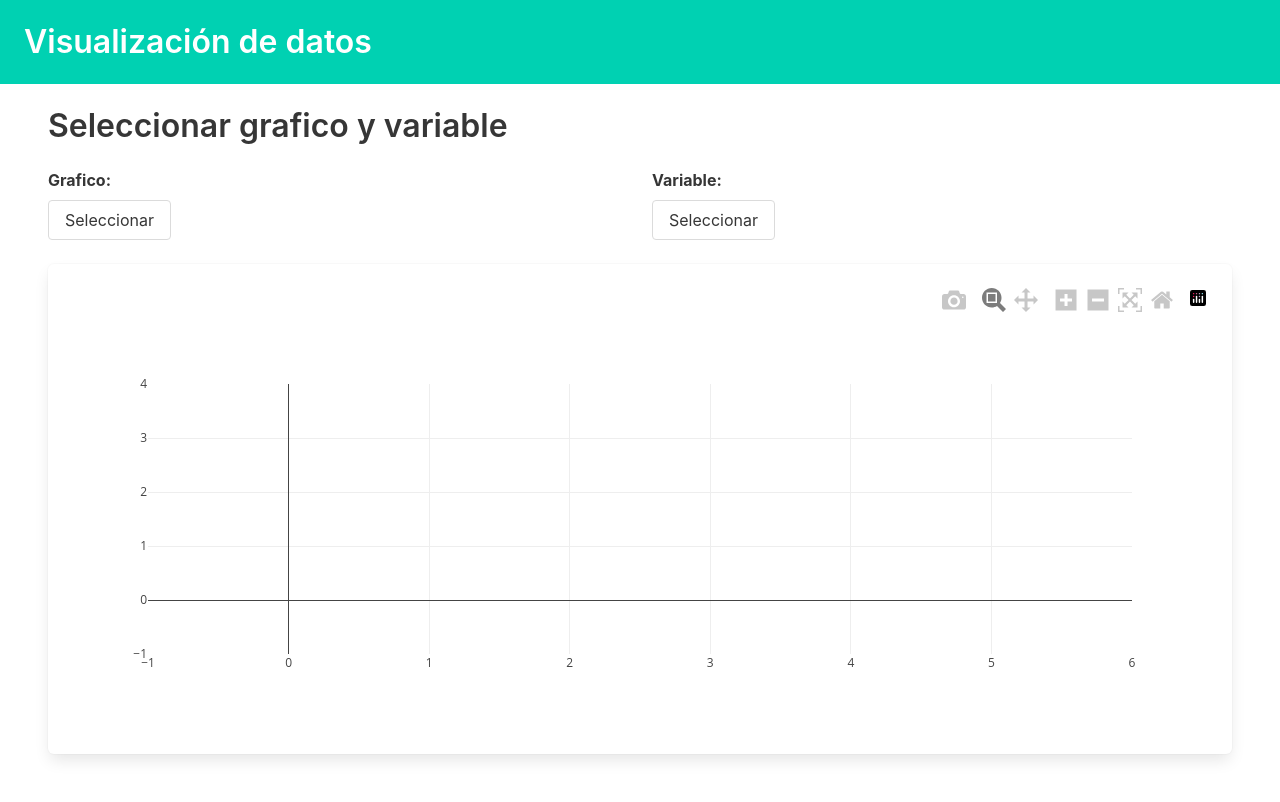
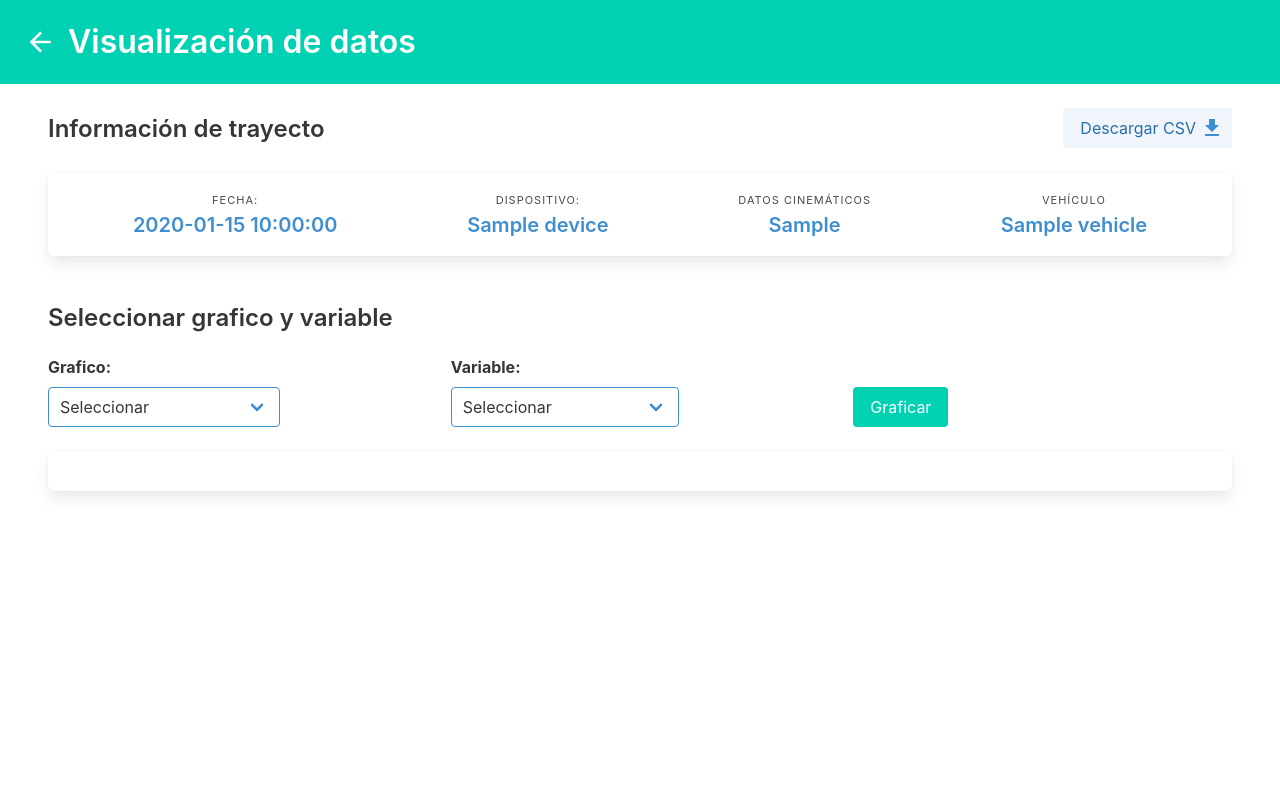
Before and after one commit to santiagoYps/ICRDSWeb, a Flask app: template templates/charts.html in a window 1280 px wide. After the commit the page ends 497 px from the top, so only its background shows below. Run offline with Flask 2, Linux system fonts and the light colour scheme; the template is opened without the code that fills it: most values are stand-ins (such as "Sample title", 1, 10 or a date in 2020); some libraries are stand-ins or nearby versions.

Commit message:
IMPL: chart selection and trip info displayed

```diff
--- a/app.py
+++ b/app.py
@@ -19,10 +19,9 @@ firebase_admin.initialize_app(cred, {
     'databaseURL': 'https://vehicledatacollected-default-rtdb.firebaseio.com/'
 })
 
-def line_chart(df):
+def line_chart(df, variable):
     near_crash_df = df.copy()
     no_crash_df = df.copy()
-    variable = "accY"
     x = df['timestamp']
     # Filter colums for eventClass
     near_crash_df.loc[df['eventClass'] == 0, variable] = None
@@ -85,6 +84,7 @@ def pie_chart(df):
 
     return fig
 
+
 @app.route("/")
 def query_trips():
     ref = db.reference('/tripList')
@@ -97,38 +97,48 @@ def query_trips():
     }
     return render_template('index.html', **data)
 
-@app.route("/trips/details/<id>", methods=["GET"])
+
+@app.route("/trips/details/<id>", methods=["GET", "POST"])
 def trip_details(id):
+    if request.method == 'GET':
+        ref = db.reference('/tripList/' + str(id))
+        trip = ref.get()
 
-    #trip_name = str(id)
-    trip_name = "-Mqwa3JkKT8ny9lxOPnm"
-    df = pd.read_csv("./data/raspberry_-Mqwa3JkKT8ny9lxOPnm_data.csv")
-    df["timestamp"] = pd.to_datetime(df['timestamp'], unit='s')
+        trip_name = "-Mqwa3JkKT8ny9lxOPnm"
+        data = {
+            "trip": trip_name,
+            "tripId": id,
+            **trip
+        }
+        return render_template('charts.html', **data)
 
-    #fig = line_chart(df)
-    fig = pie_chart(df)
-    graphJSON = json.dumps(fig, cls=plotly.utils.PlotlyJSONEncoder)
-    data = {
-        "trip": trip_name,
-        "graphJSON": graphJSON
-    }
-    # TODO: Reconocer el grafico line,chart,pie, etc
+    elif request.method == 'POST':
+        request_data = request.get_json()
+        graphType = request_data['graph']
+        variable = request_data['variable']
 
-    if request.method == 'POST':
-        req = request.get_json()
+        #TODO: Obtener datos de firebase como dataframe
+        df = pd.read_csv("./data/raspberry_-Mqwa3JkKT8ny9lxOPnm_data.csv")
+        df["timestamp"] = pd.to_datetime(df['timestamp'], unit='s')
 
-        if req["chart"] == "line":
-            graphJSON = json.dumps(fig, cls=plotly.utils.PlotlyJSONEncoder)
-            data = {
-                "trip": trip_name,
-                "graphJSON": graphJSON
-            }
-            return render_template('charts.html', **data)
+        # TODO: Reconocer graficos restantes
+        fig = None
+        if graphType == 'lineal':
+            fig = line_chart(df, variable)
+        elif graphType == 'pie':
+            fig = pie_chart(df)
         else:
-            return render_template('charts.html', **data)
+            res = make_response(json.dumps({"code": 400, "error": "Invalid fields"}), 400)
+            res.headers['Content-Type'] = 'application/json'
+            return res
+
+        graphJSON = json.dumps(fig, cls=plotly.utils.PlotlyJSONEncoder)
+        return graphJSON
 
     else:
-        return render_template('charts.html', **data)
+        res = make_response(json.dumps({"code": 404, "error": "NOT FOUND"}), 404)
+        res.headers['Content-Type'] = 'application/json'
+        return res
 
 
 @app.route("/removeTrip", methods=["DELETE"])
--- a/static/js/charts.js
+++ b/static/js/charts.js
@@ -1,11 +1,91 @@
-const dropdownChartBtn = document.getElementById("dropdown-chart-btn");
-const dropdownVariableBtn = document.getElementById("dropdown-variable-btn");
-
-function showDropdownItems(event){
-    const div = document.querySelector(`div[data-btn="${event.target.id}"]`)
-    div.classList.toggle("is-active")
+const graphSelectContainer = document.getElementById('graph-select');
+const variableSelectContainer = document.getElementById('variable-select');
+const graphBtn = document.getElementById('graph-btn');
+const graphMsgs = {
+    'pie': 'El diagrama de pastel mostrará solo la clasificación de eventos (near-crash/Sin evento)',
+    'scatter': 'El diagrama de dispersión se mostrará todas las variables'
 }
 
 
-dropdownChartBtn.addEventListener('click', showDropdownItems, false);
-dropdownVariableBtn.addEventListener('click', showDropdownItems, false);
+graphSelectContainer.addEventListener('change', handleGraphSelection, false);
+graphBtn.addEventListener('click', updateGraphics, false);
+
+graphSelectContainer.querySelector('select').selectedIndex = 0;
+variableSelectContainer.querySelector('select').selectedIndex = 0;
+
+function handleGraphSelection(e) {
+    const graph = e.target.value;
+    if (graph === 'pie' || graph === 'scatter')
+        showVariableSelection(false, graph);
+    else
+        showVariableSelection(true);
+
+}
+
+function showVariableSelection(show, graph){
+    if (show){
+        variableSelectContainer.classList.remove('is-hidden');
+        const msg = variableSelectContainer.nextElementSibling;
+        msg.classList.add('is-hidden');
+        msg.textContent = '';
+    }
+    else{
+        variableSelectContainer.classList.add('is-hidden');
+        const msg = variableSelectContainer.nextElementSibling;
+        msg.classList.remove('is-hidden');
+        msg.textContent = graphMsgs[graph];
+    }
+}
+
+async function updateGraphics(e) {
+    e.preventDefault();
+    let graphicSelect = graphSelectContainer.querySelector('select');
+    let variableSelect = variableSelectContainer.querySelector('select');
+    let isCorrect = validateOptions(graphicSelect, variableSelect);
+
+    let variable = ( ['lineal', 'histogram'].includes(graphicSelect.value) ) ?
+        variableSelect.value : 'none';
+
+    if (isCorrect) {
+        //TODO: show loading
+        const tripId = document.getElementById('trip-info').dataset.tripId;
+        let requestData = {
+            "graph": graphicSelect.value,
+            "variable": variable
+        }
+        console.log(requestData);
+        const response = await fetch('/trips/details/'+tripId, {
+            method: 'POST',
+            headers: {
+              'Content-Type': 'application/json'
+            },
+            body: JSON.stringify(requestData)
+        });
+        const graphJSON = await response.json();
+        console.log(graphJSON);
+
+        graphic(graphJSON);
+
+        // graphic
+        // hide loading
+    }
+}
+
+function graphic(graphJSON){
+    var graphs = graphJSON;
+    var config = { responsive: true };
+    Plotly.newPlot('chart', graphs, config, {});
+}
+
+function validateOptions(graphicSelect, variableSelect) {
+    let validation;
+    if (graphicSelect.selectedIndex === 0 || variableSelect.selectedIndex === 0) {
+        validation = false;
+        document.getElementById('error-msg').classList.remove('is-hidden');
+    }
+    else {
+        validation = true;
+        document.getElementById('error-msg').classList.add('is-hidden');
+    }
+    return validation;
+}
--- /dev/null
+++ b/static/styles/css/charts.css
@@ -0,0 +1,18 @@
+.icon-image {
+  display: inline-block;
+  margin-right: 10px;
+  width: 2rem;
+  height: 2rem;
+  background-size: cover;
+  background-repeat: no-repeat;
+  background-position: center;
+  cursor: pointer;
+}
+
+.icon-back {
+  background-image: url(../../icons/back.png);
+}
+
+.icon-download {
+  background-image: url(../../icons/download.png);
+}
--- a/templates/charts.html
+++ b/templates/charts.html
@@ -1,5 +1,7 @@
 <!DOCTYPE html>
-<html lang="es"></html>
+<html lang="es">
+
+</html>
 <html>
 
 <head>
@@ -7,105 +9,120 @@
     <meta name="viewport" content="width=device-width, initial-scale=1">
     <title>{{ title }}</title>
     <link rel="stylesheet" href="/static/styles/css/bulma.min.css">
+    <link rel="stylesheet" href="/static/styles/css/charts.css">
+    <script src='https://cdn.plot.ly/plotly-latest.min.js'></script>
 </head>
 
 <body>
     <section class="hero is-primary is-small block">
-        <div class="hero-body">
-            <p class="title">
-                Visualización de datos
-            </p>
+        <div class="hero-body level">
+            <div class="level-left">
+                <a class="level-item icon icon-image icon-back" href="/"></a>
+                <p class="level-item title">
+                    Visualización de datos
+                </p>
+            </div>
         </div>
     </section>
+
     <section class="section py-0">
-        <h1 class="title">Seleccionar grafico y variable</h1>
-        <div class="columns">
+        <div class="level">
+            <h2 class="level-left title is-4 mb-0">Información de trayecto</h2>
+            <button class="level-right button is-info is-light">
+                <span>Descargar CSV</span>
+                <span class="icon icon-image icon-download">
+                </span>
+              </button>
+        </div>
+
+        <div class="level box" id="trip-info" data-trip-id="{{ tripId }}">
+            <div class="level-item has-text-centered">
+                <div>
+                    <p class="heading">Fecha:</p>
+                    <p class="title is-5 has-text-info">{{ date }}</p>
+                </div>
+            </div>
+            <div class="level-item has-text-centered">
+                <div>
+                    <p class="heading">Dispositivo:</p>
+                    <p class="title is-5 has-text-info">{{ device }}</p>
+                </div>
+            </div>
+            <div class="level-item has-text-centered">
+                <div>
+                    <p class="heading">Datos cinemáticos</p>
+                    <p class="title is-5 has-text-info">{{ kinematicData }}</p>
+                </div>
+            </div>
+            <div class="level-item has-text-centered">
+                <div>
+                    <p class="heading">Vehículo</p>
+                    <p class="title is-5 has-text-info">{{ vehicle }}</p>
+                </div>
+            </div>
+        </div>
+    </section>
+
+    <section class="section">
+        <h2 class="title is-4">Seleccionar grafico y variable</h2>
+        <div class="columns is-flex">
             <div class="column">
-                <label class="label">Grafico:</label>
-                <div id="dropdown-chart" data-btn="dropdown-chart-btn" class="dropdown">
-                    <div class="dropdown-trigger">
-                        <button id="dropdown-chart-btn" class="button" aria-haspopup="true" aria-controls="dropdown-menu3">
-                            Seleccionar
-                        </button>
-                    </div>
-                    <div class="dropdown-menu" id="dropdown-menu3" role="menu">
-                        <div class="dropdown-content">
-                            <a href="#" class="dropdown-item">
-                                Lineal
-                            </a>
-                            <a href="#" class="dropdown-item">
-                                De barras
-                            </a>
-                            <a href="#" class="dropdown-item">
-                                De pastel
-                            </a>
-                            <a href="#" class="dropdown-item">
-                                Punteado
-                            </a>
+                <div class="field">
+                    <label class="label">Grafico:</label>
+                    <div class="control">
+                        <div class="select is-info" id="graph-select">
+                            <select>
+                                <option selected disabled>Seleccionar</option>
+                                <option value="lineal">Lineal</option>
+                                <option value="histogram">Histograma</option>
+                                <option value="pie">De pastel</option>
+                                <option value="scatter">Diagrama de dispersión</option>
+                            </select>
                         </div>
                     </div>
                 </div>
             </div>
+
             <div class="column">
-                <label class="label">Variable:</label>
-                <div id="dropdown-variable" data-btn="dropdown-variable-btn" class="dropdown">
-                    <div class="dropdown-trigger">
-                        <button id="dropdown-variable-btn" class="button" aria-haspopup="true" aria-controls="dropdown-menu3">
-                            Seleccionar
-                        </button>
-                    </div>
-                    <div class="dropdown-menu" id="dropdown-menu3" role="menu">
-                        <div class="dropdown-content">
-                            <a href="#" class="dropdown-item">
-                                Velocidad
-                            </a>
-                            <a href="#" class="dropdown-item">
-                                Presión del freno
-                            </a>
-                            <a href="#" class="dropdown-item">
-                                Acceleración en X
-                            </a>
-                            <a href="#" class="dropdown-item">
-                                Acceleración en Y
-                            </a>
-                            <a href="#" class="dropdown-item">
-                                Acceleración en Z
-                            </a>
-                            <a href="#" class="dropdown-item">
-                                Velocidad angular en X
-                            </a>
-                            <a href="#" class="dropdown-item">
-                                Velocidad angular en Y
-                            </a>
-                            <a href="#" class="dropdown-item">
-                                Velocidad angular en Z
-                            </a>
-                            <a href="#" class="dropdown-item">
-                                Fuerza magnética en X
-                            </a>
-                            <a href="#" class="dropdown-item">
-                                Fuerza magnética en Y
-                            </a>
-                            <a href="#" class="dropdown-item">
-                                Fuerza magnética en Z
-                            </a>
+                <div class="field">
+                    <label class="label">Variable:</label>
+                    <div class="control">
+                        <div class="select is-info" id="variable-select">
+                            <select>
+                                <option selected disabled>Seleccionar</option>
+                                <option value="speed">Velocidad</option>
+                                <option value="breakPosition">Presión del freno</option>
+                                <option value="accX">Acceleración en X</option>
+                                <option value="accY">Acceleración en Y</option>
+                                <option value="accZ">Acceleración en Z</option>
+                                <option value="velAngX">Velocidad angular en X</option>
+                                <option value="velAngY">Velocidad angular en Y</option>
+                                <option value="velAngZ">Velocidad angular en Z</option>
+                                <option value="magX">Fuerza magnética en X</option>
+                                <option value="magY">Fuerza magnética en Y</option>
+                                <option value="magZ">Fuerza magnética en Z</option>
+                            </select>
                         </div>
+                        <p class="help has-text-info is-hidden"></p>
                     </div>
                 </div>
             </div>
+
+            <div class="column is-align-self-flex-end">
+                <button class="button is-primary" id="graph-btn">Graficar</button>
+            </div>
         </div>
+        <p class="help has-text-danger is-hidden" id="error-msg">Por favor, seleccione un tipo de gráfico y una variable (si corresponde).</p>
+
+
         <div class="box ml-0 mb-6">
-            <div id='chart' class="chart"><!-- Plotly chart will be drawn here--></div>
+            <div id='chart' class="chart">
+                <!-- Plotly chart will be drawn here-->
+            </div>
         </div>
     </section>
 </body>
 
-<script src='https://cdn.plot.ly/plotly-latest.min.js'></script>
-<script type='text/javascript'>
-    var graphs = {{ graphJSON | safe }};
-    var config = {responsive: true};
-    Plotly.newPlot('chart', graphs, config, {});
-</script>
 <script src="/static/js/charts.js"></script>
 
 </html>
```
Also changed, not shown: static/icons/back.png (added), static/icons/download.png (added).
